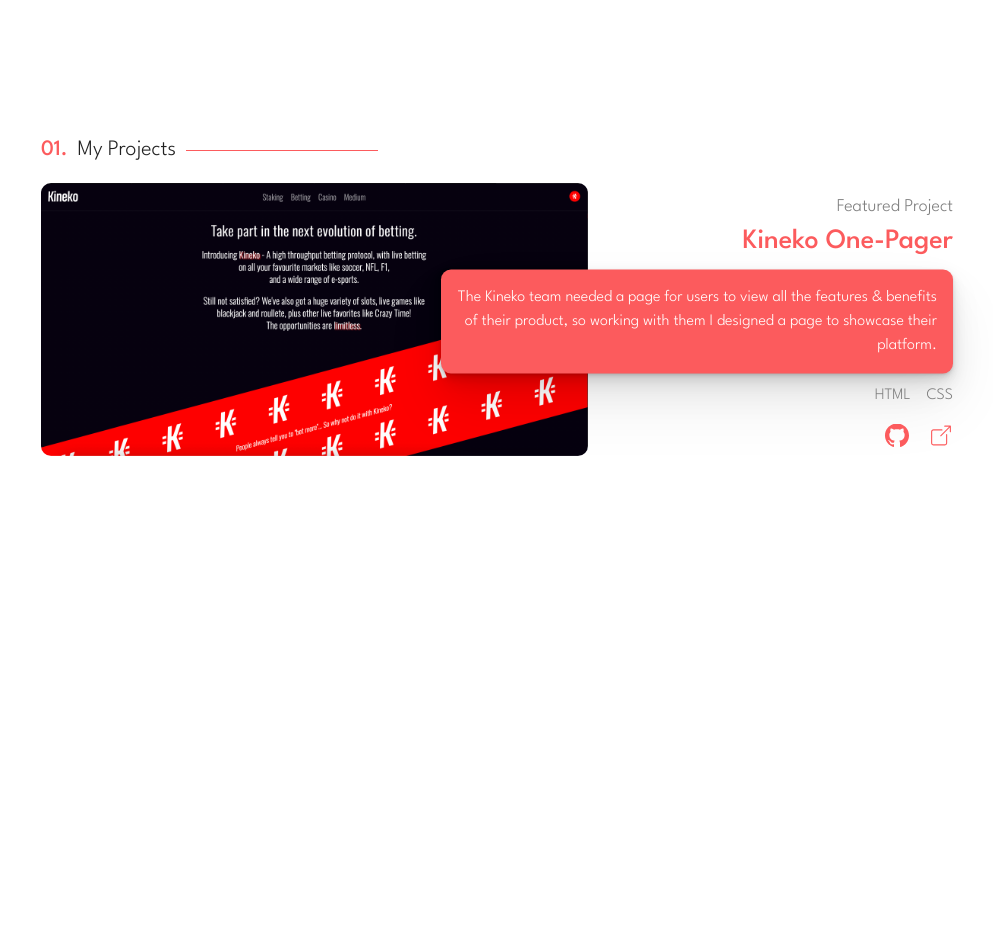
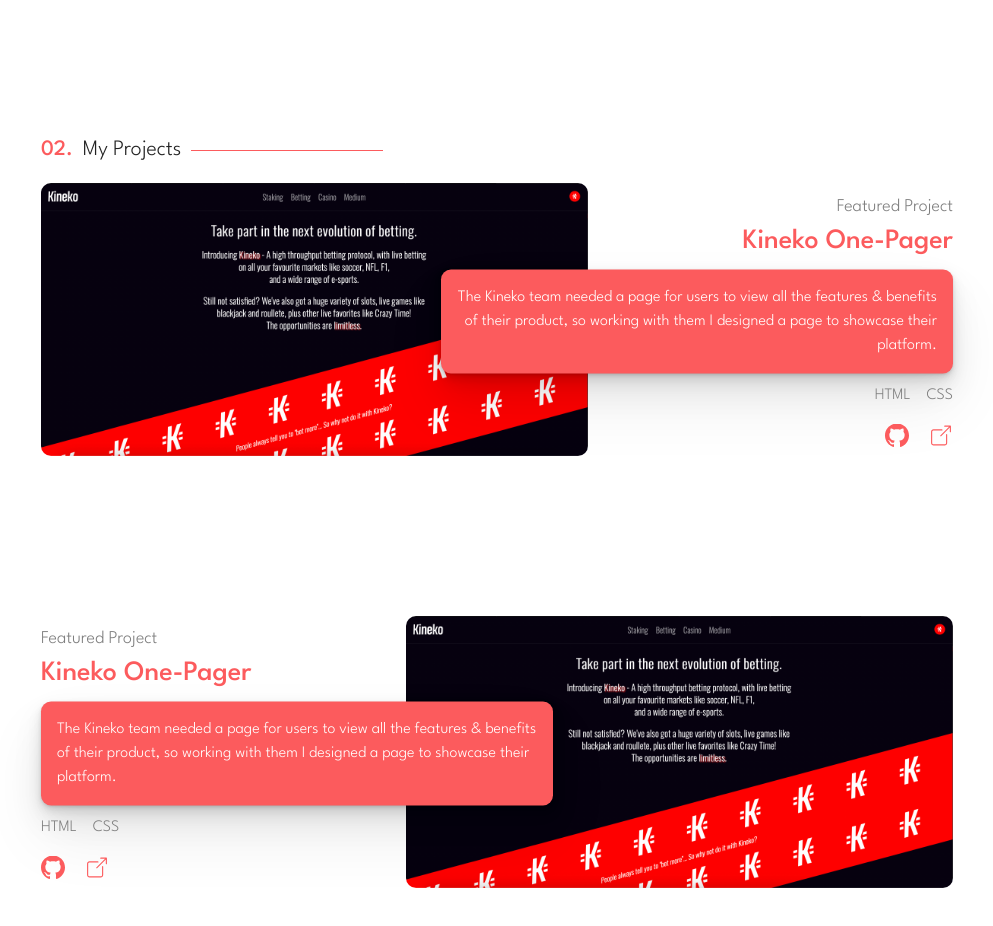
Before and after one commit to Keane54/portfolio-website, a Next.js app: page / in a window 1280 px wide. Shown: the part 1080-2006 px from the top of the page, without its empty margins (143-1136 px from the left). Before the commit the page ends 1696 px from the top, so only its background shows below. Built offline with nearby package versions, Linux system fonts and the light colour scheme.

Commit message:
Fixed bug where references were overwritten. Now stored in state as individual references.

```diff
--- a/components/SectionHeading.js
+++ b/components/SectionHeading.js
@@ -3,20 +3,23 @@
 import { useContext, useEffect, useRef } from "react"
 import { useTheme } from "@emotion/react"
 
-const SectionHeading = ({ text }) => {
+const SectionHeading = ({ text, sectionNum }) => {
 
-  const {isDesktop, refs: {about: {aboutRef, setAboutRef}}} = useContext(AppContext)
+  const {isDesktop, refs, setRefs} = useContext(AppContext)
 
-  const aboutHeading = useRef();
+  const sectionRef = useRef();
 
   useEffect(() => {
-    setAboutRef(aboutHeading)
-  }, [setAboutRef])
+    setRefs(prevRefs => ({
+      ...prevRefs,
+      [sectionNum]: sectionRef
+    }))
+  }, [setRefs, sectionNum])
 
   const theme = useTheme()
 
   return (
-      <Typography ref={aboutRef} sx={{
+      <Typography ref={sectionRef} sx={{
           fontSize: 22,
           display: 'flex',
           alignItems: 'center',
@@ -32,7 +35,7 @@
             flex: isDesktop ? 'initial' : 1
           }
         }}>
-          <Box className='highlightedText' component="span">01.</Box> {text}
+          <Box className='highlightedText' component="span">{sectionNum}.</Box> {text}
         </Typography>
   )
 }
--- a/components/header/DesktopMenu.js
+++ b/components/header/DesktopMenu.js
@@ -4,14 +4,14 @@
 
 const DesktopMenu = () => {
 
-    const { scrollOnClick, refs: { about: { aboutRef } } } = useContext(AppContext)
+    const { scrollOnClick, refs, setRefs} = useContext(AppContext)
 
     return (
         <>
-            <Typography onClick={() => {scrollOnClick(aboutRef)}}>
+            <Typography onClick={() => {scrollOnClick(refs['01'])}}>
                 <Box component="span">01.</Box> About
             </Typography>
-            <Typography>
+            <Typography onClick={() => {scrollOnClick(refs['02'])}}>
                 <Box component="span">02.</Box> Work
             </Typography>
             <Typography>
--- a/components/header/MobileSidebarContent.js
+++ b/components/header/MobileSidebarContent.js
@@ -8,7 +8,7 @@
 
     const theme = useTheme()
 
-    const {scrollOnClick, refs: { about: {aboutRef}}} = useContext(AppContext)
+    const {scrollOnClick, refs, setRefs} = useContext(AppContext)
 
     return (
         <Box sx={{
@@ -25,10 +25,10 @@
                     display: 'block'
                 }
             }}}>
-                <Typography onClick={() => scrollOnClick(aboutRef)}>
+                <Typography onClick={() => scrollOnClick(refs['01'])}>
                     <Box component="span">01.</Box> About
                 </Typography>
-                <Typography>
+                <Typography onClick={() => scrollOnClick(refs['02'])}>
                     <Box component="span">02.</Box> Work
                 </Typography>
                 <Typography>
--- a/pages/index.js
+++ b/pages/index.js
@@ -18,7 +18,7 @@
   const isDesktop = useMediaQuery(theme.breakpoints.up('sm'))
 
   const [open, setOpen] = useState(false)
-  const [aboutRef, setAboutRef] = useState()
+  const [refs, setRefs] = useState({})
 
   useEffect(() => {
     if (isDesktop && open) setOpen(false)
@@ -45,12 +45,9 @@
           setOpen: setOpen,
           isDesktop: isDesktop,
           scrollOnClick: scrollOnClick,
-          refs: {
-            about: {
-              aboutRef: aboutRef,
-              setAboutRef: setAboutRef
-            }
-          }}}>
+          refs: refs,
+          setRefs: setRefs
+          }}>
 
         <HeaderBar theme={theme}/>
 
@@ -103,7 +100,7 @@
           <Container disableGutters sx={{mt: 16}}>
             <Box>
 
-              <SectionHeading text={"About Me"}/>
+              <SectionHeading text={"About Me"} sectionNum={'01'}/>
 
               <Box sx={{
                 display: 'flex',
@@ -122,7 +119,7 @@
 
           <Container sx={{mt: isDesktop ? 25 : 15}}>
             <Container>
-              <SectionHeading text={"My Projects"}/>
+              <SectionHeading text={"My Projects"} sectionNum={'02'}/>
 
               {
                 projects.map((project, index) => {
--- a/src/projects.js
+++ b/src/projects.js
@@ -1,4 +1,28 @@
 export const projects = [
+    {
+        title: 'Kineko One-Pager',
+        href: '',
+        desc: `The Kineko team needed a page for users to view all
+        the features & benefits of their product, so working
+        with them I designed a page to showcase their platform.`,
+        technologies: ['HTML', 'CSS'],
+        img: '/kineko.png',
+        links: [
+            {
+                github: {
+                    widget: '/githubmark.svg',
+                    url: 'https://github.com/Keane54/Kineko-Splashpage',
+                }
+            },
+            {
+                website: {
+                    widget: '/external.svg',
+                    url: 'https://peaceful-swartz-b5c1a8.netlify.app',
+
+                }
+            }
+        ]
+    },
     {
         title: 'Kineko One-Pager',
         href: '',
```
